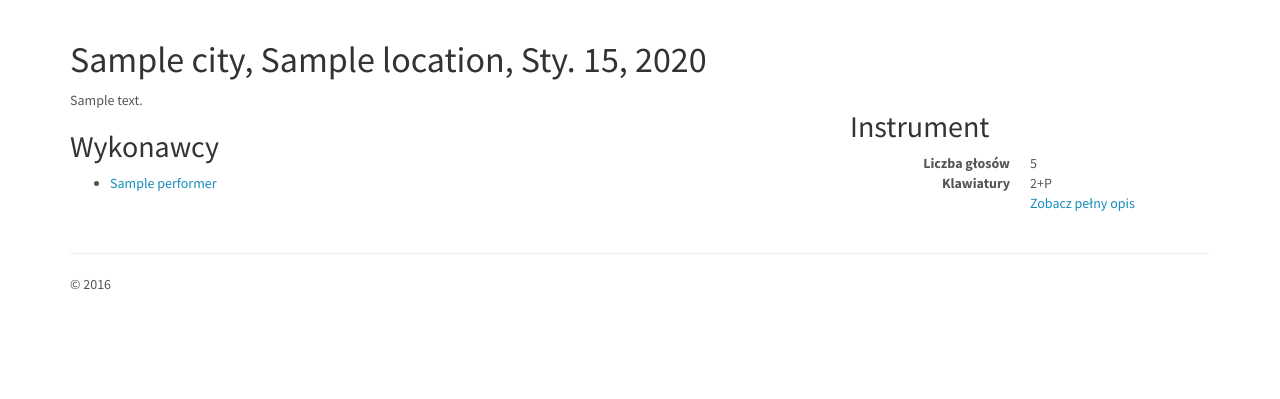
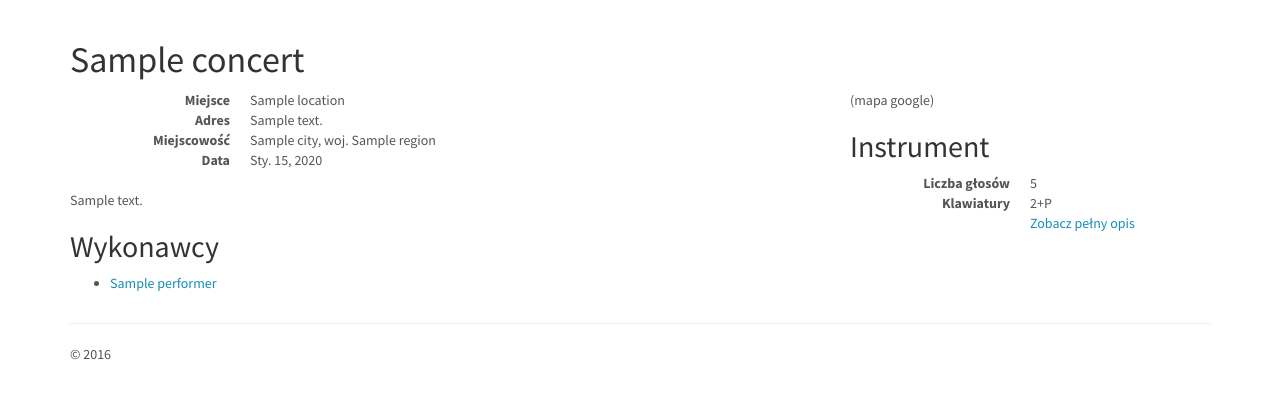
Before and after one commit to pawel-szajna/organ, a Django app: page /concert/1 in a window 1280 px wide. Shown: the part 54-453 px from the top of the page. Run offline with Django 3.2, Linux system fonts and the light colour scheme; tables that the repository leaves empty hold one stand-in row (values such as "Sample post"); some libraries are stand-ins or nearby versions.

Commit message:
concerts

```diff
--- a/organdb/views.py
+++ b/organdb/views.py
@@ -1,5 +1,6 @@
 from django.shortcuts import render, get_object_or_404, get_list_or_404
 from django.http import HttpResponse
+import datetime
 
 from .models import *
 
@@ -10,7 +11,8 @@ def index(request):
 
 def instrument(request, instrument_id):
     the_instrument = get_object_or_404(Instrument, pk=instrument_id)
-    return render(request, 'instrument.html', {'instrument': the_instrument})
+    concerts = list(Concert.objects.filter(instrument=instrument_id, date__gte=datetime.datetime.now()))
+    return render(request, 'instrument.html', {'instrument': the_instrument, 'concerts': concerts})
 
 
 def stop_type(request, stop_type_id):
--- a/templates/concert.html
+++ b/templates/concert.html
@@ -1,13 +1,27 @@
 {% include "header.html" %}
 
-<title>{{ concert.instrument.location.city.name }}, {{ concert.instrument.location.name }}, {{ concert.date }} &ndash; Koncert &ndash; Polskie organy piszczałkowe</title>
+<title>{{ concert.name }}, {{ concert.date }} &ndash; Koncert &ndash; Polskie organy piszczałkowe</title>
 
 {% include "navigation.html" %}
 
-<h1>{{ concert.instrument.location.city.name }}, {{ concert.instrument.location.name }}, {{ concert.date }}</h1>
+<h1>{{ concert.name }}</h1>
 
 <div class="row">
     <div class="col-md-8">
+        <dl class="dl-horizontal">
+            <dt>Miejsce</dt>
+            <dd>{{ concert.instrument.location.name }}</dd>
+
+            <dt>Adres</dt>
+            <dd>{{ concert.instrument.location.address }}</dd>
+
+            <dt>Miejscowość</dt>
+            <dd>{{ concert.instrument.location.city.name }}, woj. {{ concert.instrument.location.city.region.name }}</dd>
+
+            <dt>Data</dt>
+            <dd>{{ concert.date }}</dd>
+        </dl>
+
         <p>{{ concert.description }}</p>
 
         <h2>Wykonawcy</h2>
@@ -21,6 +35,7 @@
         {% endfor %}
     </div>
     <div class="col-md-4">
+        <p>(mapa google)</p>
         <h2>Instrument</h2>
         <dl class="dl-horizontal">
             <dt>Liczba głosów</dt>
--- a/templates/performer.html
+++ b/templates/performer.html
@@ -29,9 +29,9 @@
 {% endfor %}
 
 <h2>Koncerty</h2>
-{% for performance in performer.performance_set.all %}
+{% for concert in performer.concert_set.all %}
     {% if forloop.first %}<ul class="performances">{% endif %}
-    <li><a href="{% url 'view-concert' performance.concert.pk %}">{{ performance.concert.instrument.location.city.name }}, {{ performance.concert.instrument.location.name }}, {{ performance.concert.date }}</a></li>
+    <li><a href="{% url 'view-concert' concert.pk %}">{{ concert.name }}</a>, {{ concert.instrument.location.city.name }}, {{ concert.instrument.location.name }}, {{ concert.date }}</li>
     {% if forloop.last %}</ul>{% endif %}
 {% empty %}
     <p>Brak informacji o koncertach tego wykonawcy.</p>
```
Also changed, not shown: templates/instrument.html (+9 -1 lines).
